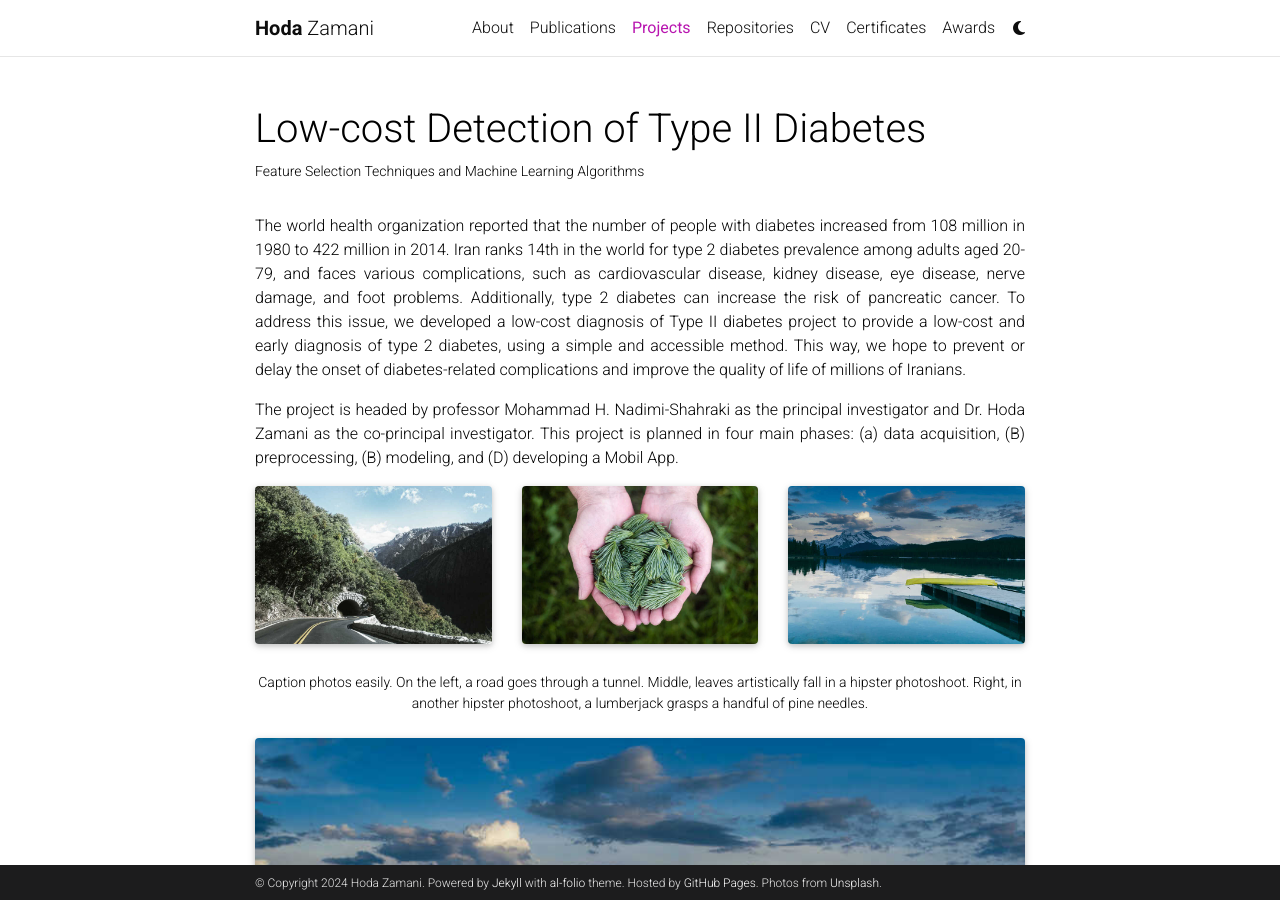
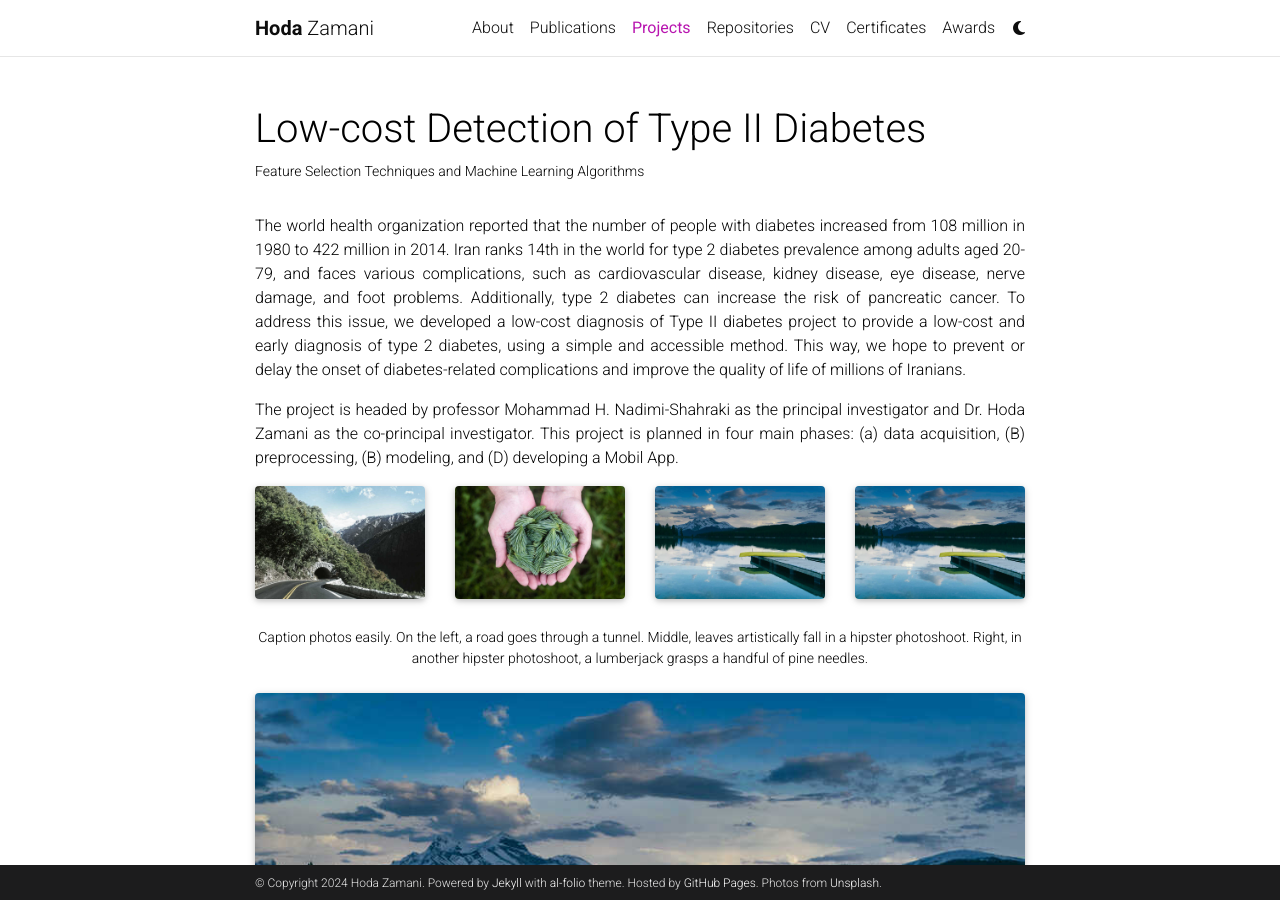
Before and after one commit to HodaZamani/HodaZamani.github.io, a Jekyll site: the page built from _projects/1_project.md, in a window 1280 px wide and 900 px high. Built offline with Jekyll 4.4.1, drawn with Linux system fonts in a browser that asks for light colours; full-size pictures stand in for the smaller copies a plugin makes; comment, search, counter and statistics services are not loaded; a style sheet for code colours, icons or effects is not loaded.

Commit message:
Update 1_project.md

```diff
--- a/_projects/1_project.md
+++ b/_projects/1_project.md
@@ -21,6 +21,9 @@
     </div>
     <div class="col-sm mt-3 mt-md-0">
         {% include figure.html path="assets/img/3.jpg" title="example image" class="img-fluid rounded z-depth-1" %}
+    </div>
+    <div class="col-sm mt-3 mt-md-0">
+        {% include figure.html path="assets/img/5.jpg" title="example image" class="img-fluid rounded z-depth-1" %}
     </div>
     <div class="col-sm mt-3 mt-md-0">
         {% include figure.html path="assets/img/5.jpg" title="example image" class="img-fluid rounded z-depth-1" %}
```
